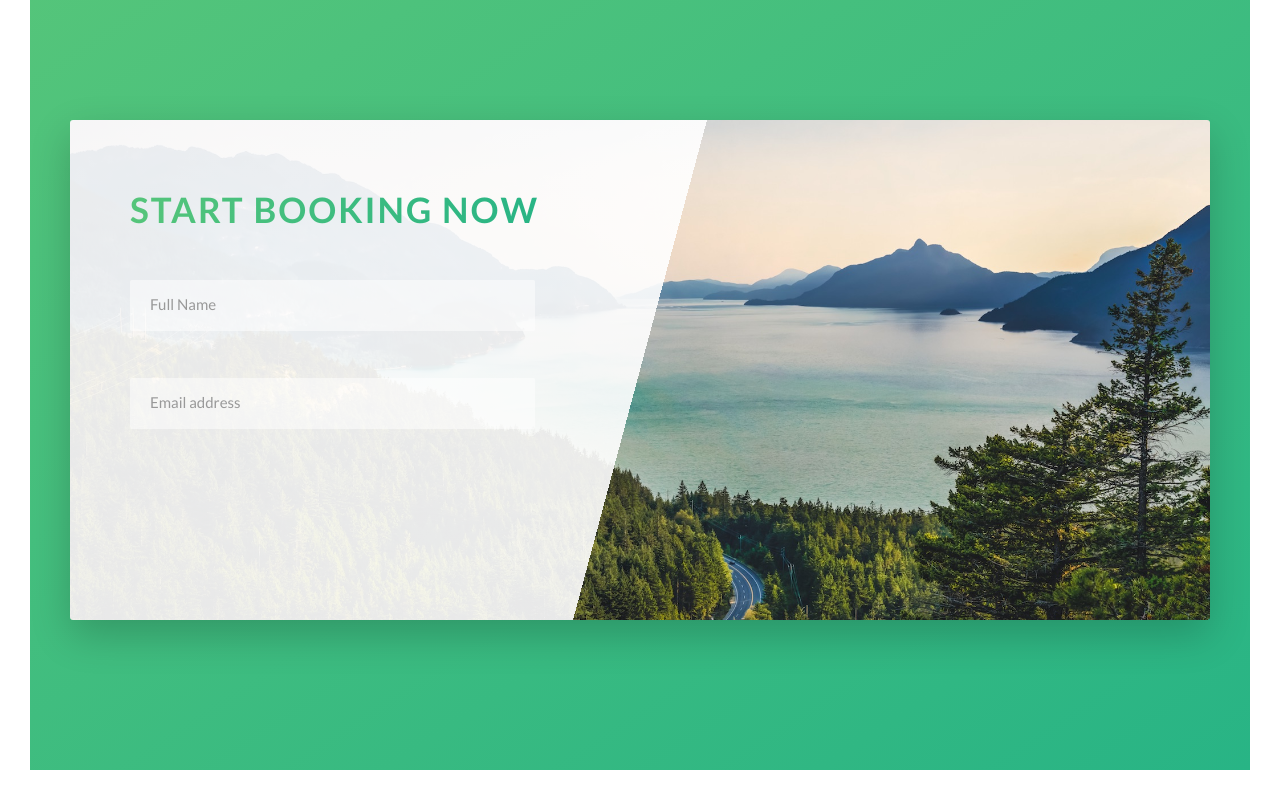
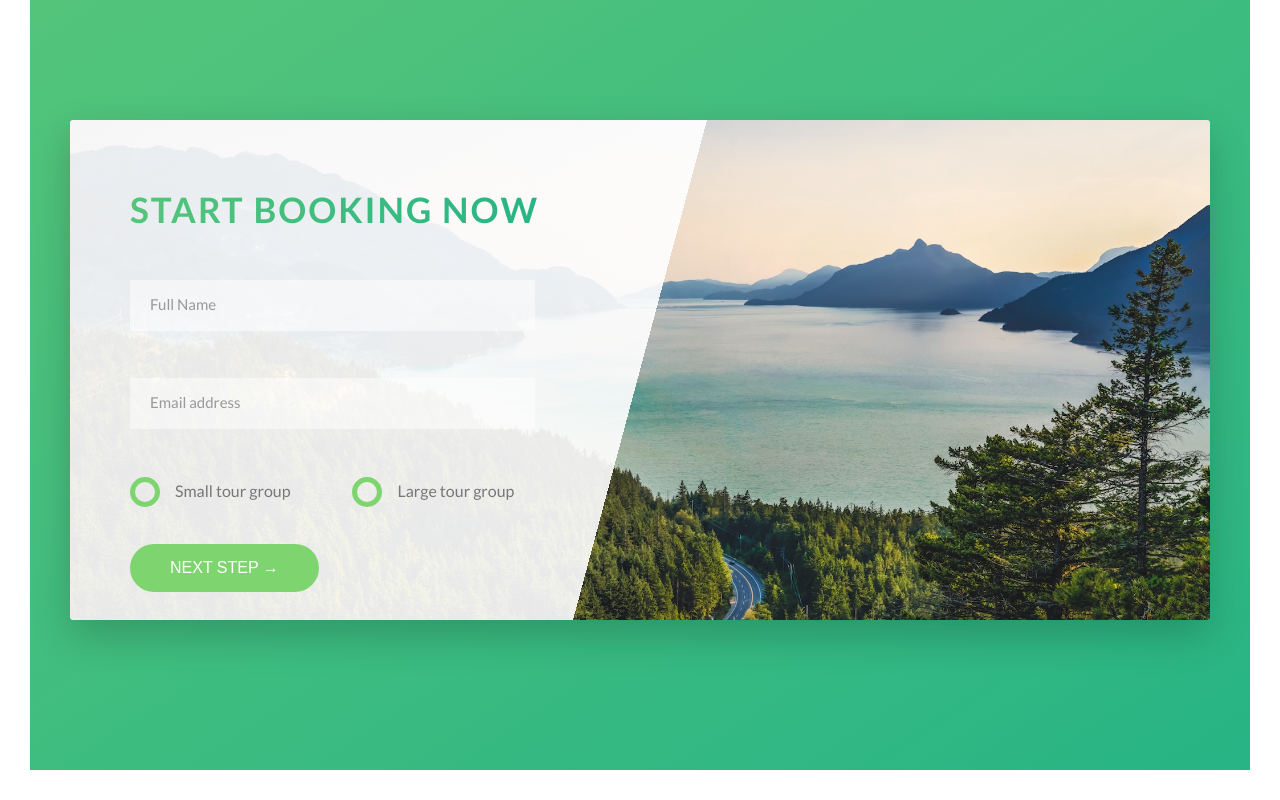
Before and after one commit to helloryantg/tours-practice, a website: page index.html in a window 1280 px wide. Shown: the part 4436-5236 px from the top of the page. Drawn offline with Linux system fonts and the light colour scheme.

Commit message:
add radio and button

```diff
--- a/index.html
+++ b/index.html
@@ -295,10 +295,34 @@
                                     <input type="text" class="form__input" placeholder="Full Name" id="name" required>
                                     <label for="name" class="form__label">Full name</label>
                                 </div>
+
                                 <div class="form__group">
                                     <input type="email" class="form__input" placeholder="Email address" id="email" required>
                                     <label for="email" class="form__label">Email</label>
                                 </div>
+
+                                <div class="form__group u-margin-bottom-medium">
+                                    <div class="form__radio-group">
+                                        <input type="radio" class="form__radio-input" id="small" name="size">
+                                        <label for="small" class="form__radio-label">
+                                            <span class="form__radio-button"></span>
+                                            Small tour group
+                                        </label>
+                                    </div>
+
+                                    <div class="form__radio-group">
+                                        <input type="radio" class="form__radio-input" id="large" name="size">
+                                        <label for="large" class="form__radio-label">
+                                            <span class="form__radio-button"></span>
+                                            Large tour group
+                                        </label>
+                                    </div>
+                                </div>
+
+                                <div class="form__group">
+                                    <button class="btn btn--green">Next step &rarr;</button>
+                                </div>
+
                             </form>
                         </div>
                     </div>
--- a/sass/base/_utilities.scss
+++ b/sass/base/_utilities.scss
@@ -1,10 +1,8 @@
-.u-center-text {
-    text-align: center;
-}
+.u-center-text { text-align: center !important; }
 
-.u-margin-bottom-small { margin-bottom: 1.5rem; }
-.u-margin-bottom-medium { margin-bottom: 4rem; }
-.u-margin-bottom-large { margin-bottom: 8rem; }
+.u-margin-bottom-small { margin-bottom: 1.5rem !important; }
+.u-margin-bottom-medium { margin-bottom: 4rem !important; }
+.u-margin-bottom-large { margin-bottom: 8rem !important; }
 
-.u-margin-top-big { margin-top: 8rem; }
-.u-margin-top-huge { margin-top: 10rem; }
+.u-margin-top-big { margin-top: 8rem !important; }
+.u-margin-top-huge { margin-top: 10rem !important; }
--- a/sass/components/_button.scss
+++ b/sass/components/_button.scss
@@ -1,5 +1,6 @@
 
 .btn {
+    &,
     &:link,
     &:visited {
         text-transform: uppercase;
@@ -10,6 +11,10 @@
         transition: all .2s;
         position: relative;
         font-size: $default-font-size;
+
+        // Change for the <button> element
+        border: none;
+        cursor: pointer;
     }
 
     &:hover {
@@ -22,7 +27,9 @@
         }
     }
 
-    &:active {
+    &:active,
+    &:focus {
+        outline: none;
         transform: translateY(-1px);
         box-shadow: 0 .5rem 1rem rgba($color-black,.2);
     }
--- a/sass/components/_form.scss
+++ b/sass/components/_form.scss
@@ -14,6 +14,7 @@
         border-bottom: 3px solid transparent;
         width: 90%;
         display: block;
+        transition: all .3s;
 
         &:focus {
             outline: none;
@@ -48,5 +49,49 @@
         transform: translateY(-4rem);
     }
 
+    &__radio-group {
+        width: 49%;
+        display: inline-block;
+    }
 
+    &__radio-input {
+        display: none;
+    }
+
+    &__radio-label {
+        font-size: $default-font-size;
+        cursor: pointer;
+        position: relative;
+        padding-left: 4.5rem;
+    }
+
+    &__radio-button {
+        height: 3rem;
+        width: 3rem;
+        border: 5px solid $color-primary;
+        border-radius: 50%;
+        display: inline-block;
+        position: absolute;
+        left: 0;
+        top: -.4rem;
+
+        &::after {
+            content: "";
+            display: block;
+            height: 1.3rem;
+            width: 1.3rem;
+            border-radius: 50%;
+            position: absolute;
+            top: 50%;
+            left: 50%;
+            transform: translate(-50%, -50%);
+            background-color: $color-primary;
+            opacity: 0;
+            transition: opacity .2s;
+        }
+    }
+
+    &__radio-input:checked ~ &__radio-label &__radio-button::after {
+        opacity: 1;
+    }
 }
```
Also changed, not shown: css/style.css.
